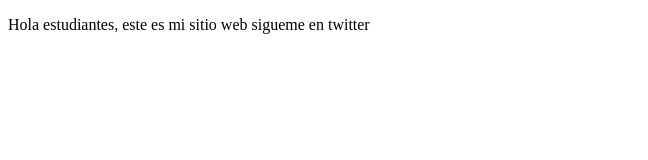
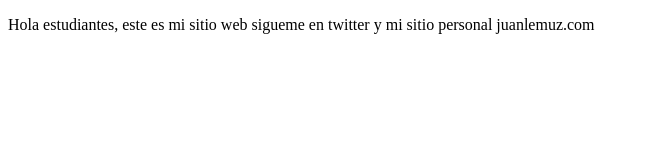
Before and after one commit to VandalChubby/proyectoDemoCursoPrework, a plain HTML site: page index.html in a window 1280 px wide. Shown: the whole page, without its empty margins (0-648 px from the left). Drawn offline with Linux system fonts and the light colour scheme.

Commit message:
agregué sitio personal

```diff
--- a/index.html
+++ b/index.html
@@ -9,7 +9,8 @@
 <body>
     <p>
         Hola estudiantes, este es mi sitio web
-        sigueme en twitter
+        sigueme en twitter y mi sitio personal
+        juanlemuz.com
     </p>
 </body>
 </html>
```
